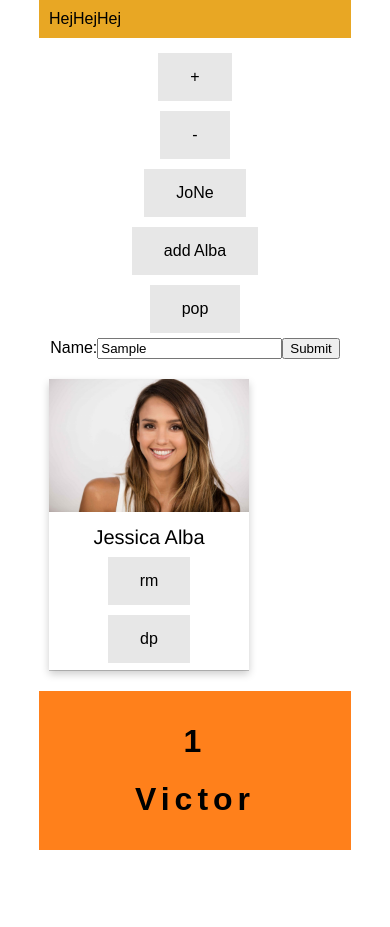
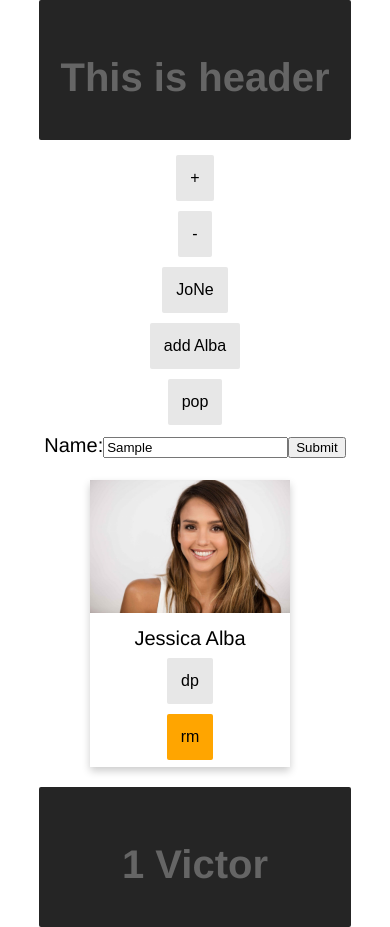
Before and after one commit to bovicbro/victors.space, a React (Create React App) app: page / in a window 390 px wide. Both pictures are taken after typing "Sample" into the empty fields and a click on the button "add Alba". Before the commit the page ends 850 px from the top, so only its background shows below. Built offline with nearby package versions, Linux system fonts and the light colour scheme.

Commit message:
adds new button design, centers cards in mobile,   adds warning button style

```diff
--- a/src/components/Button.js
+++ b/src/components/Button.js
@@ -9,8 +9,9 @@ onClick = () => {
   render() {
     return (
       <div>
-        <button onClick={this.onClick}>{this.props.buttonText}</button>
+        <button class={this.props.type} onClick={this.onClick}>{this.props.buttonText}</button>
       </div>
     );
   }
+
 }
--- a/src/components/Footer.js
+++ b/src/components/Footer.js
@@ -8,8 +8,7 @@ export default class Footer extends React.Component {
   render() {
     return (
       <footer class="footer">
-        <h1>{this.props.math}</h1>
-        <h1>{this.props.name}</h1>
+        <h1>{this.props.math}  {this.props.name}</h1>
       </footer>
     )
   }
--- a/src/components/Header.js
+++ b/src/components/Header.js
@@ -1,18 +1,19 @@
-import React from "react"
+import React from "react";
+import {Navbar, Nav} from 'react-bootstrap';
 
 export default class Header extends React.Component {
+
   constructor() {
     super();
     this.name = "Victor"
   }
+
   render() {
     return (
       <div class="header">
-          <div class="logo"></div>
-          <btn>Hej</btn>
-          <btn>Hej</btn>
-          <btn>Hej</btn>
-      </div>
+        <h1>This is header</h1>
+     </div>
     )
   }
+
 }
--- a/src/components/ListItem.js
+++ b/src/components/ListItem.js
@@ -10,15 +10,17 @@ export default class ListItem extends React.Component {
         <div class="card">
           <img src={this.props.image}></img>
           <div class="cardContainer">
-          {this.props.item} <Button
-            buttonText="rm"
-            buttonAction={this.props.removePersonByIndex}
-            index={this.props.index}
-          />
+          {this.props.item}
            <Button
             buttonText="dp"
             buttonAction={this.props.duplicatePersonByIndex}
             index={this.props.index}
+          />
+          <Button
+            buttonText="rm"
+            buttonAction={this.props.removePersonByIndex}
+            index={this.props.index}
+            type="warning"
           />
             </div>
       </div>
--- a/src/static/App.css
+++ b/src/static/App.css
@@ -1,18 +1,15 @@
-.App {
+body {
   font: 200 20px/1.5 Helvetica, Verdana, sans-serif;
-  text-align: center;
 }
 
-.App-logo {
-  animation: App-logo-spin infinite 20s linear;
-  height: 80px;
-}
-
-.App-header {
-  background-color: #222;
-  height: 150px;
+.header {
+  background-color: #252525;
+  height: 100px;
   padding: 20px;
-  color: white;
+  color: #656565;
+  grid-column: 1 / 3;
+  text-align: center;
+  border-radius: 2px;
 }
 
 .App-title {
@@ -23,25 +20,15 @@
   font-size: large;
 }
 
-@keyframes App-logo-spin {
-  from { transform: rotate(0deg); }
-  to { transform: rotate(360deg); }
-}
 .card {
     /* Add shadows to create the "card" effect */
     box-shadow: 0 4px 8px 0 rgba(0,0,0,0.2);
-    transition: 0.3s;
+    transition: 0.14s;
 }
 
 /* On mouse-over, add a deeper shadow */
 .card:hover {
     box-shadow: 0 16px 32px 0 rgba(0,0,0,0.2);
-}
-
-.header {
-  background:#E8A724;
-  padding: 10px;
-  grid-column: 1 / 3;
 }
 
 .inputs {
@@ -50,19 +37,13 @@
 }
 
 .footer {
+  background-color: #252525;
+  border-radius: 2px;
+  height: 100px;
+  color: #656565;
+  padding: 20px;
   grid-column: 1/3;
   text-align: center;
-  letter-spacing: 5px;
-  background:#FF801B;
-  padding: 10px;
-}
-@media only screen and (max-width: 525px){
-
-.buttonMenu {
-  grid-column: 1 / 3;
-  text-align: center;
-}
-
 }
 .gridContainer{
   display: grid;
@@ -88,4 +69,26 @@ img {
   display: grid;
   grid-gap: 10px;
   grid-template-columns: 1fr 3fr;
+  height: 100%;
 }
+
+@media only screen and (max-width: 525px){
+
+  .buttonMenu {
+    grid-column: 1 / 3;
+    text-align: center;
+  }
+
+  li {
+    margin-left: auto;
+    margin-right: auto;
+    display: block;
+  }
+
+  .mainContainer{
+    display: grid;
+    grid-template-columns: 1fr;
+    grid-gap: 10px;
+  }
+
+}
--- a/src/static/index.css
+++ b/src/static/index.css
@@ -11,22 +11,32 @@ ul {
 
 li {
   font: 200 20px/1.5 Helvetica, Verdana, sans-serif;
-  border-bottom: 1px solid #ccc;
   margin: 10px;
   width: 200px;
 }
 
 button {
-  background-color: #e7e7e7;
+      background-color: #e7e7e7;
       border: none;
       color: black;
-      padding: 15px 32px;
+      padding: 14px;
       text-align: center;
       text-decoration: none;
       display: inline-block;
       font-size: 16px;
       margin: 5px;
+      transition: 0.2s;
+      border-radius: 2px;
 }
+
+.warning {
+  background-color: orange;
+}
+
+button:hover[class="warning"] {
+  background-color: red;
+}
+
 button:hover {
   background-color: #555555;
   color: white;
```
